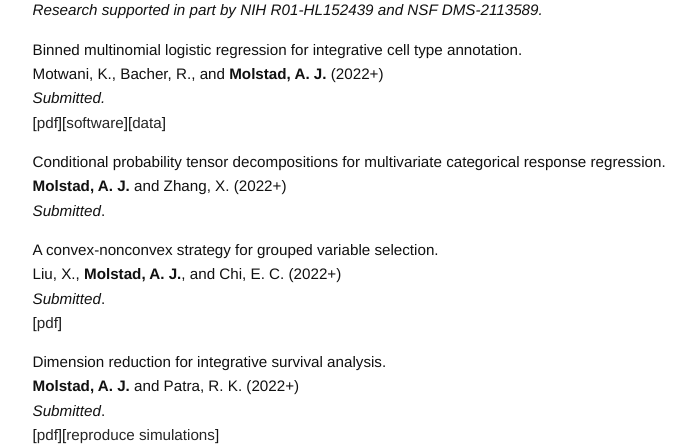
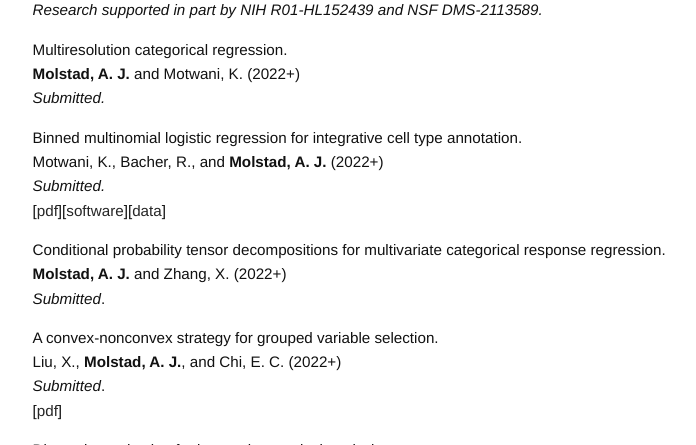
Before and after one commit to ajmolstad/ajmolstad.github.io, a Jekyll site: the page built from research.md, in a window 1280 px wide and 900 px high, cut to the strip 455-900 px from the top of the window. Shown: the whole strip, without its empty margins (275-971 px from the left). Built offline with Jekyll 4.4.1, drawn with Linux system fonts in a browser that asks for light colours; part of the change alters nothing that is shown.

```diff
--- a/research.md
+++ b/research.md
@@ -11,12 +11,11 @@ permalink: /research/
 <!-- Joint estimation of multiple large covariance matrices from compositional data. <br>
 **Molstad, A. J.**, Ekvall, K. O., and Suder, P. (2022+) <br>
 *Submitted.* <br>
-[[pdf](https://arxiv.org/abs/2108.02143)][[software](https://github.com/ajmolstad/IntegrativeCox)]<br>
+[[pdf](https://arxiv.org/abs/2108.02143)][[software](https://github.com/ajmolstad/IntegrativeCox)]<br> -->
 
 Multiresolution categorical regression. <br>
 **Molstad, A. J.** and Motwani, K. (2022+) <br>
 *Submitted.* <br>
-[[pdf](https://arxiv.org/abs/2108.02143)][[software](https://github.com/ajmolstad/IntegrativeCox)]<br> -->
 
 Binned multinomial logistic regression for integrative cell type annotation. <br>
 Motwani, K., Bacher, R., and **Molstad, A. J.** (2022+) <br>
```
